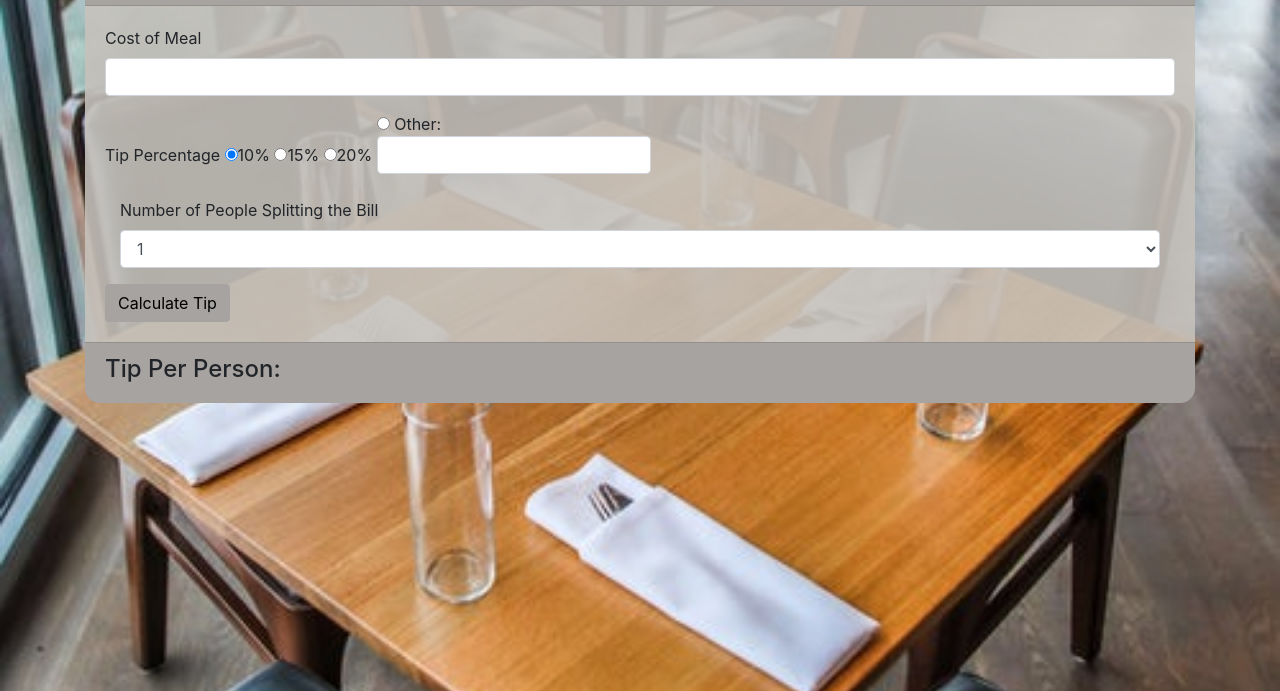
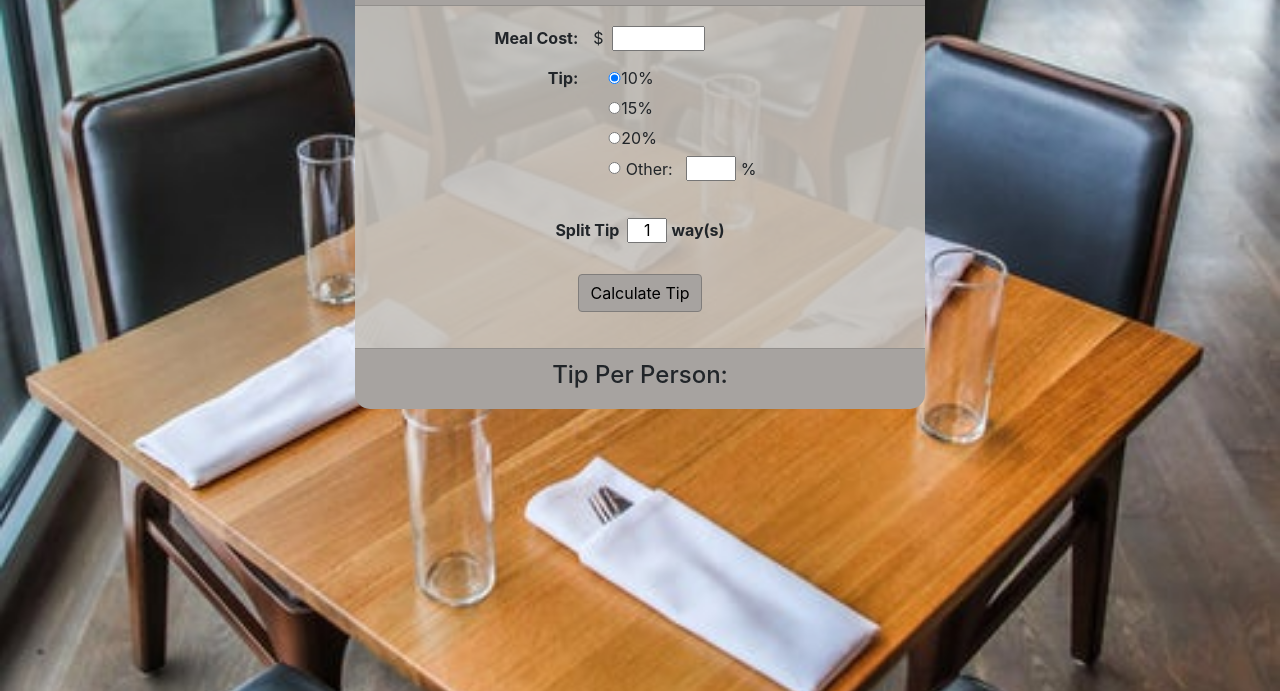
Before and after one commit to SallyB1988/tip-calculator, a plain HTML site: page index.html in a window 1280 px wide. Shown: the part 109-800 px from the top of the page. Drawn offline with nearby package versions, Linux system fonts and the light colour scheme.

Commit message:
Changed split tip option to be input field instead of drop-down. Finished styling.

```diff
--- a/assets/css/style.css
+++ b/assets/css/style.css
@@ -7,8 +7,12 @@ body{
   background-position: center;
   background-repeat: no-repeat;
   background-size: cover;
+  min-width: 600px;
 }
 
+.container {
+  max-width: 600px;
+}
 .card-header {
   background-color: rgb(167, 163, 160);
   border-radius: 15px 15px 0px 0px !important;
@@ -27,6 +31,41 @@ body{
 
 #submit {
   background-color: rgb(167, 163, 160);
-  border-color: rgb(167, 163, 160);
+  border-color: rgb(128, 125, 123);
   color: black;
 }
+
+#tip {
+  width: 50px;
+}
+
+#cost {
+  width: 50px;
+  padding: 5px;
+}
+
+.radio {
+  width: 150px;
+  height: 30px;
+  padding: 0;
+  margin: 0;
+}
+
+#split{
+  height: 25px;
+  width: 40px;
+  padding: 0;
+  text-align: center;
+}
+
+input {
+  height: 25px;
+}
+
+input[type=radio] {
+  height: 12px;
+}
+
+#tipAmount {
+  text-align: center;
+}
--- a/assets/javascript/app.js
+++ b/assets/javascript/app.js
@@ -1,6 +1,7 @@
 // REGEX patterns used to validate input
   const regex_currency = /^((\d+)(\.\d{2})?)$/; // positive float with max of 2 decimal places
   const regex_float = /^\d+(\.\d*)?$/;  // positive float value
+  const regex_int = /^\d+$/;  // positive integer
 
   $("#submit").on("click", (e) => {
     e.preventDefault();
@@ -15,6 +16,7 @@
     }
     if (tipPercent[0] === ".") tipPercent = "0"+tipPercent;
     let split = $("#split").val().trim();
+    console.log('split is ' + split);
     let tipValue = 0;
 
     // Validation
@@ -25,6 +27,10 @@
     if ( !isValidTip(tipPercent) ) {
       // Validate tip percent input
       errorMsg = errorMsg + "\nInvalid Tip Percentage value"
+    }
+    if ( !isValidSplit(split) ) {
+      // Validate tip percent input
+      errorMsg = errorMsg + "\nInvalid Split Tip value"
     }
 
     if (errorMsg !== "" ) {
@@ -61,8 +67,10 @@
     }
   }
 
-  const clearFormFields = () => {
-    $("#cost").val('');
-    $("#tip").val('');
-    $("#split").val('1');
+  const isValidSplit = (num) => {
+    if (num.match(regex_int) === null) {
+      return false;
+    } else {
+      return true;
+    }
   }
--- a/index.html
+++ b/index.html
@@ -20,30 +20,34 @@
 
     <div class="card-body">
       <form>
-        <div class="form-group">
-          <label for="cost">Cost of Meal</label>
-          <input type="string" class="form-control" id="cost" aria-describedby="cost of meal">
+        <div class="row">
+          <div class="col-md-2 col-sm-1"></div>
+          <label class="col-md-3 col-sm-4 text-right font-weight-bold" for="cost">Meal Cost:</label>
+          $<input class="col-md-2 col-sm-2 ml-2" id="cost" type="string" aria-describedby="cost of meal">
         </div>
-        <div class="form-group" id="tipSelect">
-          <label for="tip">Tip Percentage</label>
-          <label class="radio-inline"><input type="radio" name="radiotip" value="10" checked>10%</label>
-          <label class="radio-inline"><input type="radio" name="radiotip" value="15">15%</label>
-          <label class="radio-inline"><input type="radio" name="radiotip" value="20">20%</label>
-          <label class="radio-inline"><input type="radio" name="radiotip" value="other">
-            Other: <input type="string" class="form-control" id="tip" aria-describedby="tip percentage">
-          </label>
+        <div class="row py-2" id="tipSelect">
+          <div class="col-md-1 col-sm-1"></div>
+          <label class="col-md-4 col-sm-4 text-right font-weight-bold" for="tip">Tip:</label>
+          <div class="col-md-2 col-sm-4">
+            <label class="radio"><input type="radio" name="radiotip" value="10" checked>10%</label>
+            <label class="radio"><input type="radio" name="radiotip" value="15">15%</label>
+            <label class="radio"><input type="radio" name="radiotip" value="20">20%</label>
+            <label class="radio">
+              <input type="radio" name="radiotip" value="other">
+                Other: &nbsp;
+              <input id="tip" type="string" aria-describedby="tip percentage"> %
+            </label>
+
+          </div>
         </div>
-        <div class="form-group col-md-12">
-          <label for="split">Number of People Splitting the Bill</label>
-          <select id="split" class="form-control">
-            <option selected>1</option>
-            <option>2</option>
-            <option>3</option>
-            <option>4</option>
-            <option>5</option>
-          </select>
+        <div class="row mt-4 justify-content-center">
+          <label class="font-weight-bold" for="split">Split Tip</label>
+          <input class="ml-2" id="split" type="string" aria-describedby="cost of meal" value="1">
+          <p class="font-weight-bold ml-1">
+            way(s)
+          </p>
         </div>
-        <button id="submit" type="submit" class="btn btn-primary">Calculate Tip</button>
+        <button class="btn btn-primary d-block mx-auto my-3" id="submit" type="submit">Calculate Tip</button>
       </form>
     </div>
 
```
Also changed, not shown: assets/images/bkg4.jpg (deleted), assets/images/restaurant.jpg (deleted), assets/images/restaurant3.jpg (deleted).
